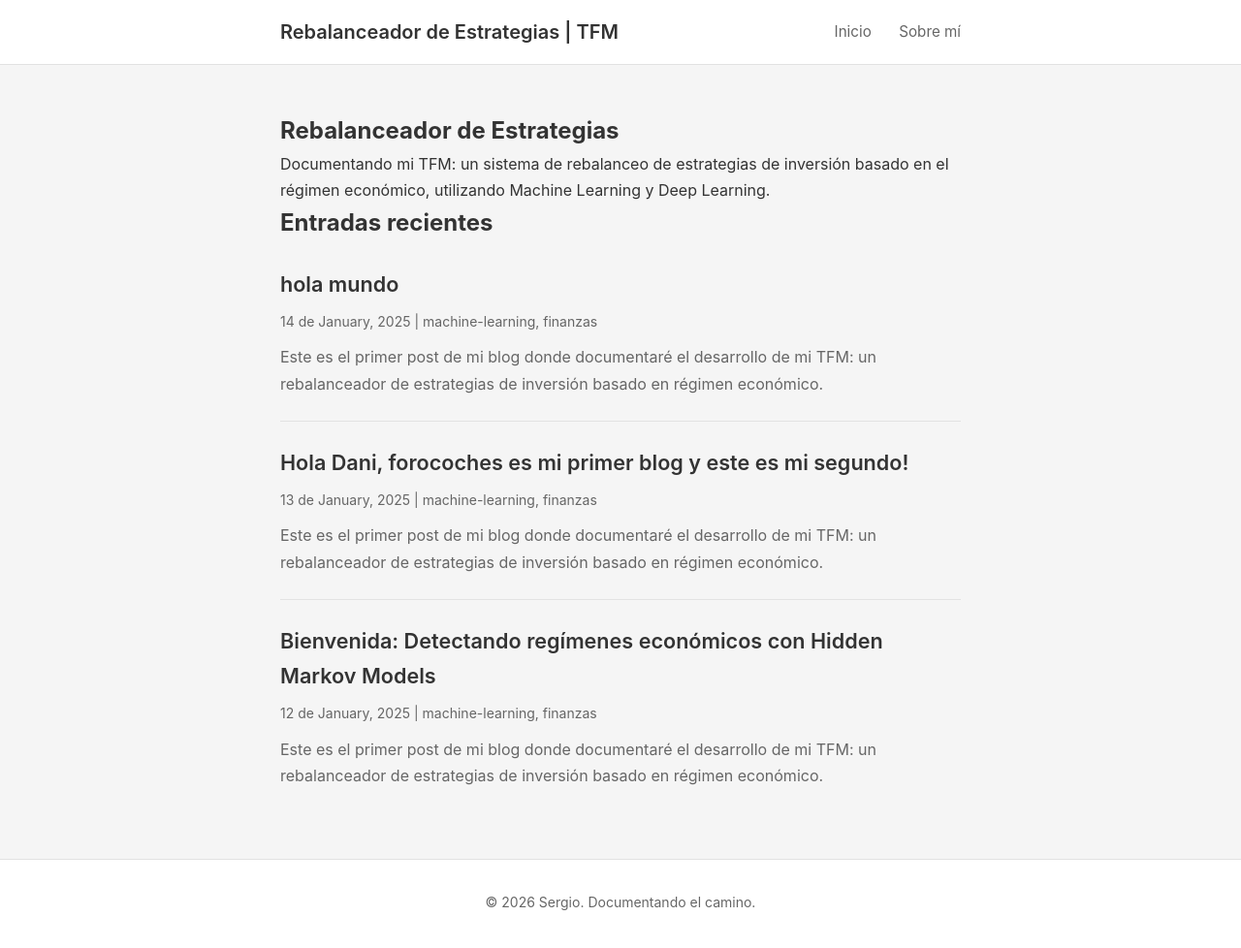
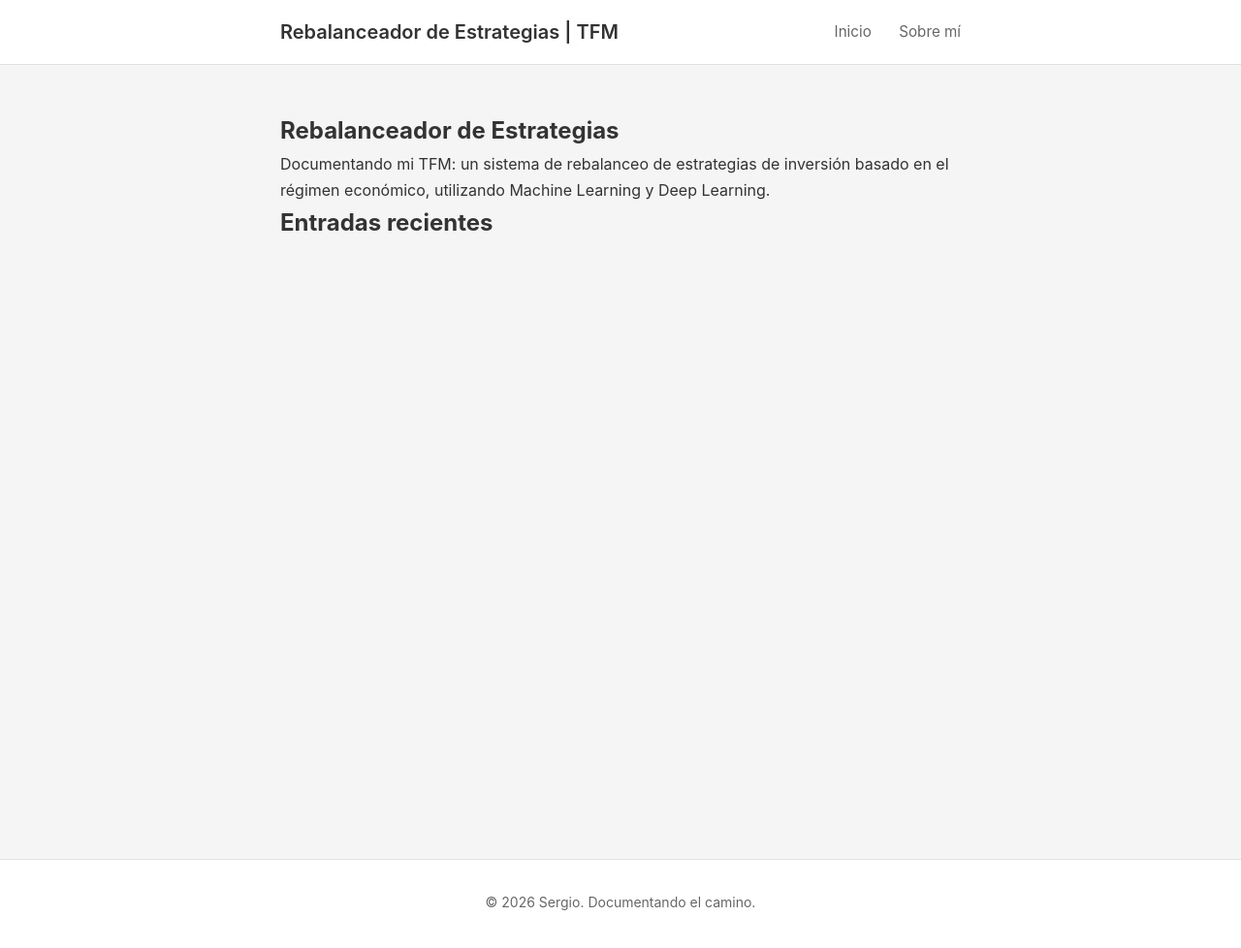
Before and after one commit to sergiobe31/blog, a Jekyll site: the page built from index.html, in a window 1280 px wide and 987 px high. Shown: the top 978 px of the window at 97% size. Built offline with Jekyll 4.4.1, drawn with Linux system fonts in a browser that asks for light colours; nearby versions of some CDN libraries.

Commit message:
elimino posts de prueba

````diff
--- a/_posts/2025-01-12-bienvenida-hidden-markov-models.md
+++ /dev/null
@@ -1,92 +0,0 @@
----
-layout: post
-title: "Bienvenida: Detectando regímenes económicos con Hidden Markov Models"
-date: 2025-01-12
-categories: [machine-learning, finanzas]
----
-
-Este es el primer post de mi blog donde documentaré el desarrollo de mi TFM: un rebalanceador de estrategias de inversión basado en régimen económico.
-
-## El problema
-
-Los mercados financieros no se comportan de manera uniforme. Existen diferentes **regímenes** caracterizados por distintos niveles de volatilidad y tendencia:
-
-- **Bull market**: Tendencia alcista, volatilidad moderada
-- **Bear market**: Tendencia bajista, volatilidad alta
-- **Sideways**: Sin tendencia clara, volatilidad baja
-
-La idea es: ¿podemos detectar automáticamente estos regímenes y adaptar nuestra estrategia?
-
-## Hidden Markov Models (HMM)
-
-Los HMM son una herramienta clásica para este problema. La idea es que los retornos observados \\(r_t\\) dependen de un estado oculto \\(s_t\\) que evoluciona según una cadena de Markov.
-
-La probabilidad de transición entre estados se define como:
-
-$$P(s_t = j | s_{t-1} = i) = a_{ij}$$
-
-Y las emisiones (retornos observados) siguen una distribución condicional al estado:
-
-$$r_t | s_t = k \sim \mathcal{N}(\mu_k, \sigma_k^2)$$
-
-## Implementación básica en Python
-
-Usando la librería `hmmlearn`:
-
-```python
-import numpy as np
-from hmmlearn import hmm
-
-# Datos de retornos (ejemplo)
-returns = np.random.randn(1000, 1) * 0.02  # Simular retornos
-
-# Definir modelo con 2 estados (bull/bear)
-model = hmm.GaussianHMM(
-    n_components=2,
-    covariance_type="full",
-    n_iter=100,
-    random_state=42
-)
-
-# Entrenar
-model.fit(returns)
-
-# Predecir estados
-hidden_states = model.predict(returns)
-
-# Ver parámetros aprendidos
-print("Medias por estado:", model.means_.flatten())
-print("Volatilidades:", np.sqrt(model.covars_.flatten()))
-```
-
-## Visualización
-
-Una vez detectados los regímenes, podemos visualizarlos sobre el precio:
-
-```python
-import matplotlib.pyplot as plt
-
-fig, ax = plt.subplots(figsize=(12, 6))
-
-# Colorear según régimen
-colors = ['green' if s == 0 else 'red' for s in hidden_states]
-ax.scatter(range(len(returns)), returns, c=colors, alpha=0.5, s=10)
-
-ax.set_xlabel('Tiempo')
-ax.set_ylabel('Retorno')
-ax.set_title('Retornos coloreados por régimen detectado')
-plt.savefig('regimes.png', dpi=150)
-plt.show()
-```
-
-![Ejemplo de regímenes detectados](/assets/images/ejemplo-regimes.png)
-
-## Próximos pasos
-
-1. Aplicar esto a datos reales del S&P 500
-2. Comparar con otros métodos (switching regression, clustering)
-3. Evaluar si la detección de régimen mejora el Sharpe ratio
-
----
-
-*Este post es parte de mi documentación del TFM. El código completo estará disponible en mi GitHub.*
--- a/_posts/2025-01-13-hola-dani-forocoches.md
+++ /dev/null
@@ -1,92 +0,0 @@
----
-layout: post
-title: "Hola Dani, forocoches es mi primer blog y este es mi segundo!"
-date: 2025-01-13
-categories: [machine-learning, finanzas]
----
-
-Este es el primer post de mi blog donde documentaré el desarrollo de mi TFM: un rebalanceador de estrategias de inversión basado en régimen económico.
-
-## El problema
-
-Los mercados financieros no se comportan de manera uniforme. Existen diferentes **regímenes** caracterizados por distintos niveles de volatilidad y tendencia:
-
-- **Bull market**: Tendencia alcista, volatilidad moderada
-- **Bear market**: Tendencia bajista, volatilidad alta
-- **Sideways**: Sin tendencia clara, volatilidad baja
-
-La idea es: ¿podemos detectar automáticamente estos regímenes y adaptar nuestra estrategia?
-
-## Hidden Markov Models (HMM)
-
-Los HMM son una herramienta clásica para este problema. La idea es que los retornos observados \\(r_t\\) dependen de un estado oculto \\(s_t\\) que evoluciona según una cadena de Markov.
-
-La probabilidad de transición entre estados se define como:
-
-$$P(s_t = j | s_{t-1} = i) = a_{ij}$$
-
-Y las emisiones (retornos observados) siguen una distribución condicional al estado:
-
-$$r_t | s_t = k \sim \mathcal{N}(\mu_k, \sigma_k^2)$$
-
-## Implementación básica en Python
-
-Usando la librería `hmmlearn`:
-
-```python
-import numpy as np
-from hmmlearn import hmm
-
-# Datos de retornos (ejemplo)
-returns = np.random.randn(1000, 1) * 0.02  # Simular retornos
-
-# Definir modelo con 2 estados (bull/bear)
-model = hmm.GaussianHMM(
-    n_components=2,
-    covariance_type="full",
-    n_iter=100,
-    random_state=42
-)
-
-# Entrenar
-model.fit(returns)
-
-# Predecir estados
-hidden_states = model.predict(returns)
-
-# Ver parámetros aprendidos
-print("Medias por estado:", model.means_.flatten())
-print("Volatilidades:", np.sqrt(model.covars_.flatten()))
-```
-
-## Visualización
-
-Una vez detectados los regímenes, podemos visualizarlos sobre el precio:
-
-```python
-import matplotlib.pyplot as plt
-
-fig, ax = plt.subplots(figsize=(12, 6))
-
-# Colorear según régimen
-colors = ['green' if s == 0 else 'red' for s in hidden_states]
-ax.scatter(range(len(returns)), returns, c=colors, alpha=0.5, s=10)
-
-ax.set_xlabel('Tiempo')
-ax.set_ylabel('Retorno')
-ax.set_title('Retornos coloreados por régimen detectado')
-plt.savefig('regimes.png', dpi=150)
-plt.show()
-```
-
-![Ejemplo de regímenes detectados](/assets/images/ejemplo-regimes.png)
-
-## Próximos pasos
-
-1. Aplicar esto a datos reales del S&P 500
-2. Comparar con otros métodos (switching regression, clustering)
-3. Evaluar si la detección de régimen mejora el Sharpe ratio
-
----
-
-*Este post es parte de mi documentación del TFM. El código completo estará disponible en mi GitHub.*
--- a/_posts/2025-01-14-hola-mundo.md
+++ /dev/null
@@ -1,92 +0,0 @@
----
-layout: post
-title: "hola mundo"
-date: 2025-01-14
-categories: [machine-learning, finanzas]
----
-
-Este es el primer post de mi blog donde documentaré el desarrollo de mi TFM: un rebalanceador de estrategias de inversión basado en régimen económico.
-
-## El problema
-
-Los mercados financieros no se comportan de manera uniforme. Existen diferentes **regímenes** caracterizados por distintos niveles de volatilidad y tendencia:
-
-- **Bull market**: Tendencia alcista, volatilidad moderada
-- **Bear market**: Tendencia bajista, volatilidad alta
-- **Sideways**: Sin tendencia clara, volatilidad baja
-
-La idea es: ¿podemos detectar automáticamente estos regímenes y adaptar nuestra estrategia?
-
-## Hidden Markov Models (HMM)
-
-Los HMM son una herramienta clásica para este problema. La idea es que los retornos observados \\(r_t\\) dependen de un estado oculto \\(s_t\\) que evoluciona según una cadena de Markov.
-
-La probabilidad de transición entre estados se define como:
-
-$$P(s_t = j | s_{t-1} = i) = a_{ij}$$
-
-Y las emisiones (retornos observados) siguen una distribución condicional al estado:
-
-$$r_t | s_t = k \sim \mathcal{N}(\mu_k, \sigma_k^2)$$
-
-## Implementación básica en Python
-
-Usando la librería `hmmlearn`:
-
-```python
-import numpy as np
-from hmmlearn import hmm
-
-# Datos de retornos (ejemplo)
-returns = np.random.randn(1000, 1) * 0.02  # Simular retornos
-
-# Definir modelo con 2 estados (bull/bear)
-model = hmm.GaussianHMM(
-    n_components=2,
-    covariance_type="full",
-    n_iter=100,
-    random_state=42
-)
-
-# Entrenar
-model.fit(returns)
-
-# Predecir estados
-hidden_states = model.predict(returns)
-
-# Ver parámetros aprendidos
-print("Medias por estado:", model.means_.flatten())
-print("Volatilidades:", np.sqrt(model.covars_.flatten()))
-```
-
-## Visualización
-
-Una vez detectados los regímenes, podemos visualizarlos sobre el precio:
-
-```python
-import matplotlib.pyplot as plt
-
-fig, ax = plt.subplots(figsize=(12, 6))
-
-# Colorear según régimen
-colors = ['green' if s == 0 else 'red' for s in hidden_states]
-ax.scatter(range(len(returns)), returns, c=colors, alpha=0.5, s=10)
-
-ax.set_xlabel('Tiempo')
-ax.set_ylabel('Retorno')
-ax.set_title('Retornos coloreados por régimen detectado')
-plt.savefig('regimes.png', dpi=150)
-plt.show()
-```
-
-![Ejemplo de regímenes detectados](/assets/images/ejemplo-regimes.png)
-
-## Próximos pasos
-
-1. Aplicar esto a datos reales del S&P 500
-2. Comparar con otros métodos (switching regression, clustering)
-3. Evaluar si la detección de régimen mejora el Sharpe ratio
-
----
-
-*Este post es parte de mi documentación del TFM. El código completo estará disponible en mi GitHub.*
````
Also changed, not shown: about.md (+0 -1 lines).
